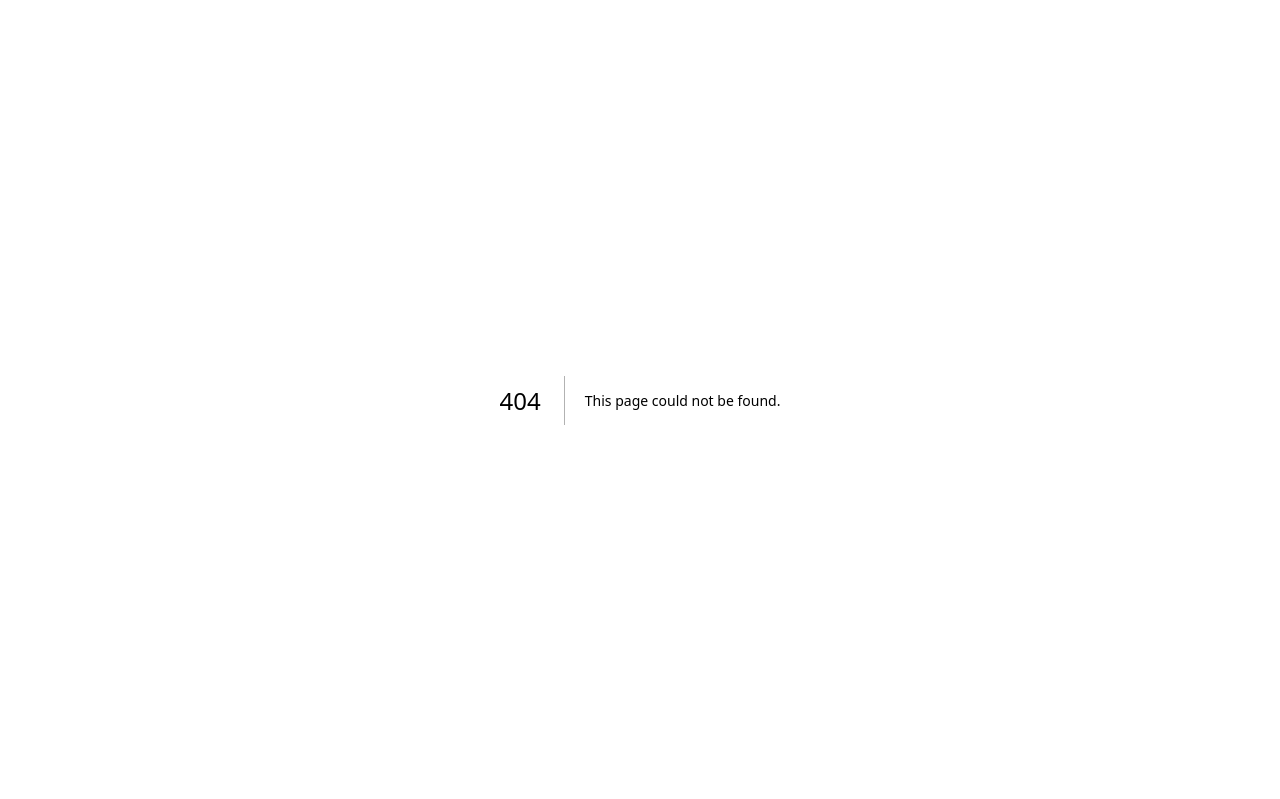
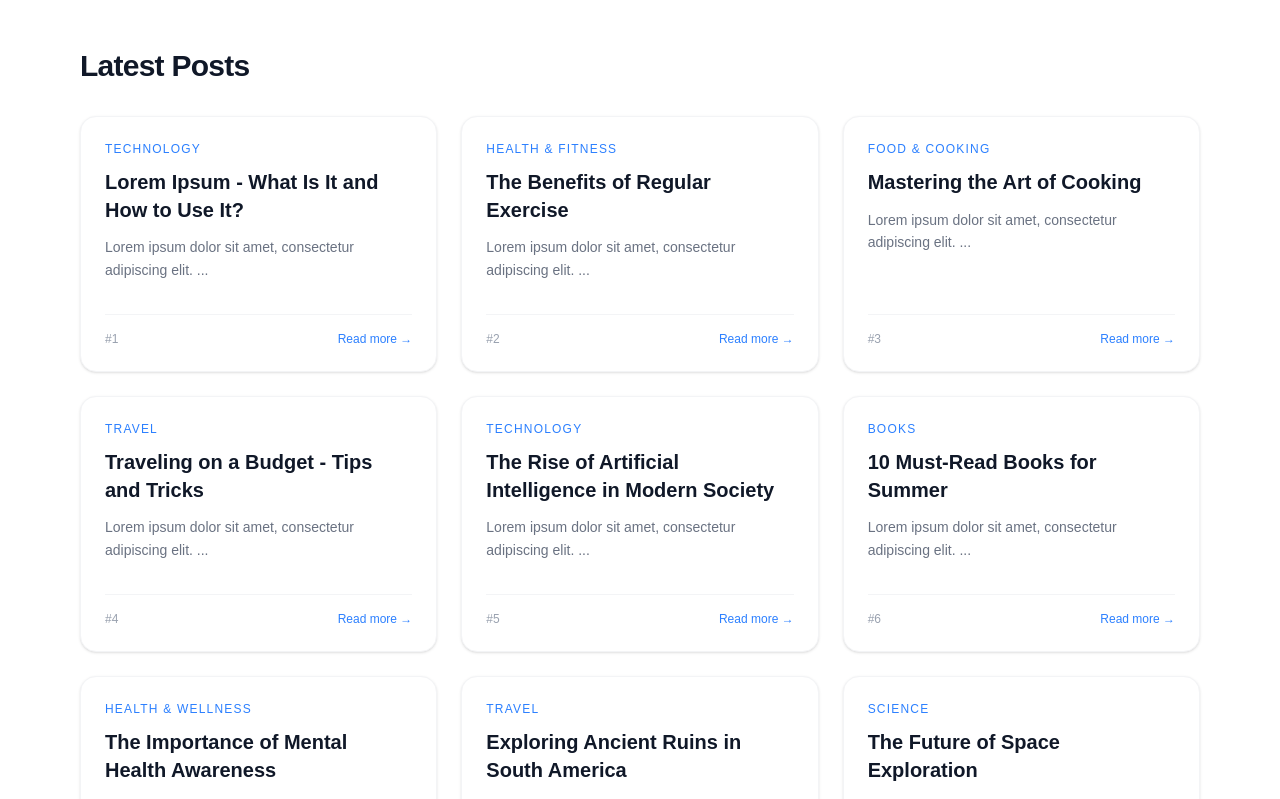
Before and after one commit to tracytratran/nextjs-playground, a Next.js app: page /client-render in a window 1280 px wide. Before the commit this address had no page. Shown: the top 799 px of the page. Built offline with nearby package versions, Linux system fonts and the light colour scheme.

Commit message:
Create pages that renders the blogs on the server and clientrespectively

```diff
--- /dev/null
+++ b/app/client-render/page.js
@@ -0,0 +1,39 @@
+"use client";
+
+import blogs from "../data";
+
+export default function ClientComponent() {
+  return (
+    <div className="max-w-6xl mx-auto px-4 py-12">
+      <h2 className="text-3xl font-bold text-gray-900 mb-8 tracking-tight">
+        Latest Posts
+      </h2>
+      <ul className="grid grid-cols-1 sm:grid-cols-2 lg:grid-cols-3 gap-6">
+        {blogs.map((blog) => (
+          <li
+            key={blog.id}
+            className="bg-white rounded-2xl border border-gray-100 shadow-sm p-6 flex flex-col justify-between min-h-64 hover:shadow-md hover:-translate-y-0.5 transition-all duration-200"
+          >
+            <div>
+              <span className="text-xs font-medium text-blue-500 uppercase tracking-widest mb-3 block">
+                {blog.category}
+              </span>
+              <h1 className="text-xl font-semibold text-gray-900 mb-3 leading-snug">
+                {blog.title}
+              </h1>
+              <p className="text-gray-500 text-sm leading-relaxed line-clamp-4">
+                {blog.content}
+              </p>
+            </div>
+            <div className="mt-6 pt-4 border-t border-gray-100 flex items-center justify-between">
+              <span className="text-xs text-gray-400">#{blog.id}</span>
+              <span className="text-xs font-medium text-blue-500 hover:underline cursor-pointer">
+                Read more →
+              </span>
+            </div>
+          </li>
+        ))}
+      </ul>
+    </div>
+  );
+}
--- /dev/null
+++ b/app/server-render/page.js
@@ -0,0 +1,37 @@
+import blogs from "../data";
+
+export default function ServerComponent() {
+  return (
+    <div className="max-w-6xl mx-auto px-4 py-12">
+      <h2 className="text-3xl font-bold text-gray-900 mb-8 tracking-tight">
+        Latest Posts
+      </h2>
+      <ul className="grid grid-cols-1 sm:grid-cols-2 lg:grid-cols-3 gap-6">
+        {blogs.map((blog) => (
+          <li
+            key={blog.id}
+            className="bg-white rounded-2xl border border-gray-100 shadow-sm p-6 flex flex-col justify-between min-h-64 hover:shadow-md hover:-translate-y-0.5 transition-all duration-200"
+          >
+            <div>
+              <span className="text-xs font-medium text-blue-500 uppercase tracking-widest mb-3 block">
+                {blog.category}
+              </span>
+              <h1 className="text-xl font-semibold text-gray-900 mb-3 leading-snug">
+                {blog.title}
+              </h1>
+              <p className="text-gray-500 text-sm leading-relaxed line-clamp-4">
+                {blog.content}
+              </p>
+            </div>
+            <div className="mt-6 pt-4 border-t border-gray-100 flex items-center justify-between">
+              <span className="text-xs text-gray-400">#{blog.id}</span>
+              <span className="text-xs font-medium text-blue-500 hover:underline cursor-pointer">
+                Read more →
+              </span>
+            </div>
+          </li>
+        ))}
+      </ul>
+    </div>
+  );
+}
```
